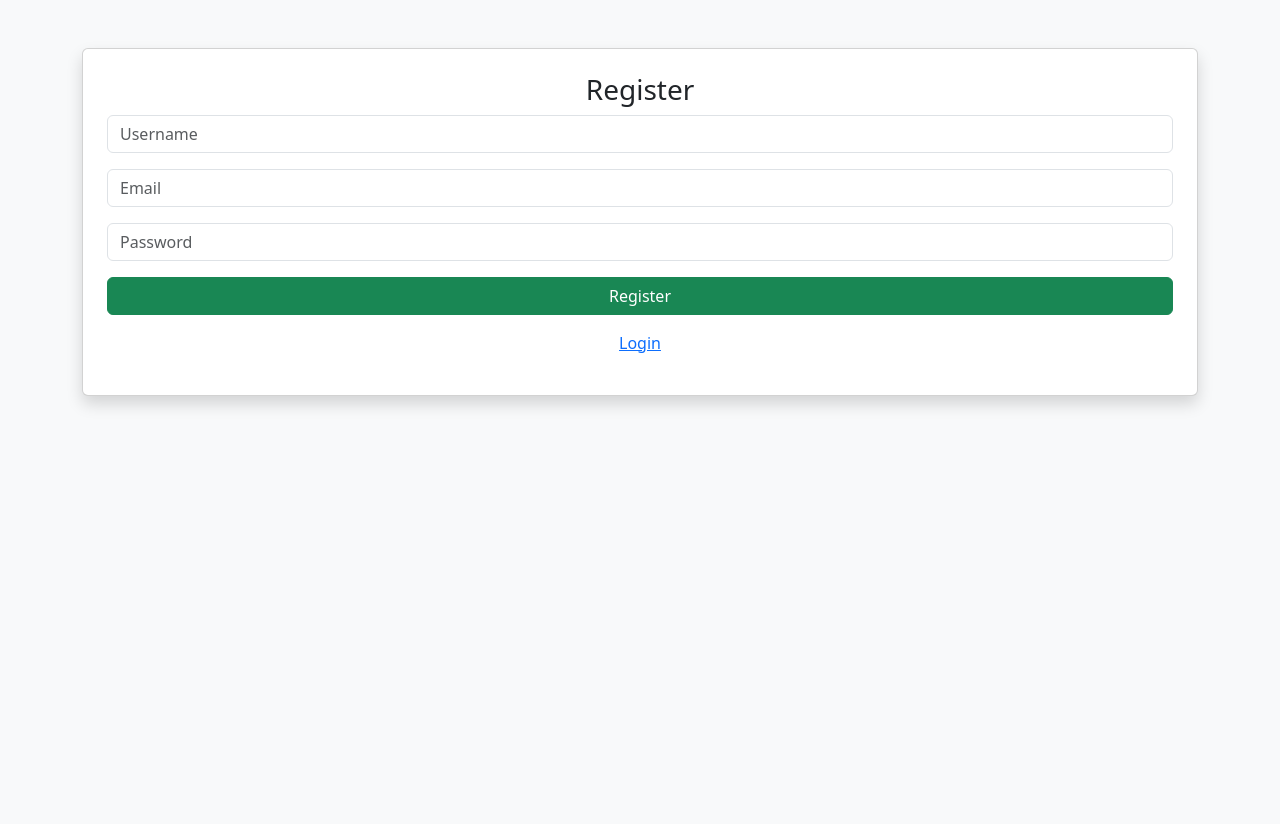
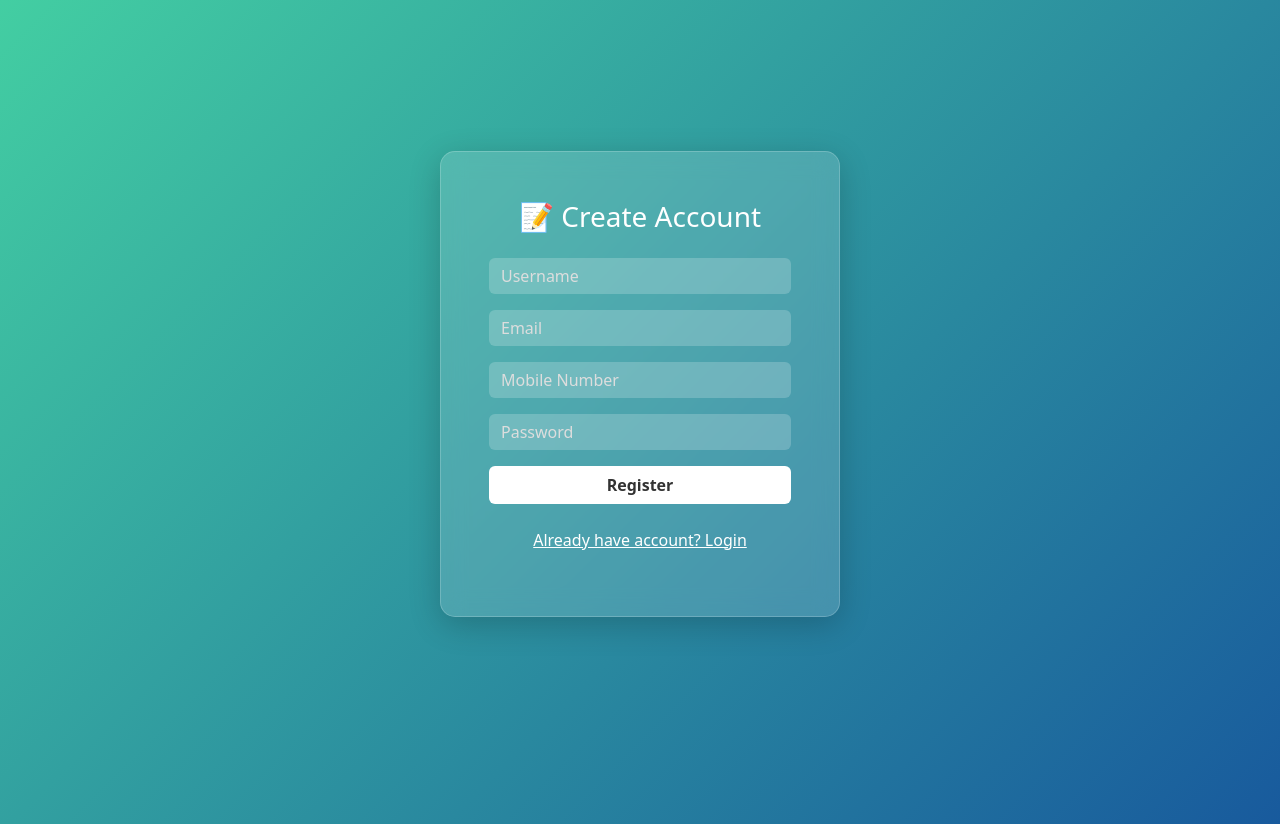
Before and after one commit to iamaniket-python/Aqriculture-Ticket-System-, a Django app: page /register/ in a window 1280 px wide. Before the commit the page ends 407 px from the top, so only its background shows below. Run offline with Django 5.2, Linux system fonts and the light colour scheme.

Commit message:
first commit

```diff
--- a/agriculture/user/templates/Authentication/register.html
+++ b/agriculture/user/templates/Authentication/register.html
@@ -1,45 +1,76 @@
-<!doctype html>
-<html>
-  <head>
-    <title>Register</title>
+{% extends 'Base/base.html' %}
 
-    <link
-      href="https://cdn.jsdelivr.net/npm/bootstrap@5.3.0/dist/css/bootstrap.min.css"
-      rel="stylesheet"
-    />
-  </head>
-  <body class="bg-light">
-    <div class="container mt-5">
-      <div class="card p-4 shadow">
-        <h3 class="text-center">Register</h3>
+{% block title %}Register{% endblock %}
+
+{% block content %}
+
+<style>
+body {
+    background: linear-gradient(135deg, #43cea2, #185a9d);
+    min-height: 100vh;
+}
+
+/* Glass effect */
+.glass-card {
+    backdrop-filter: blur(12px);
+    background: rgba(255, 255, 255, 0.15);
+    border-radius: 15px;
+    border: 1px solid rgba(255,255,255,0.2);
+    box-shadow: 0 8px 32px rgba(0,0,0,0.2);
+    color: white;
+}
+
+/* Inputs */
+.glass-input {
+    background: rgba(255,255,255,0.2);
+    border: none;
+    color: white;
+}
+
+.glass-input::placeholder {
+    color: #ddd;
+}
+
+/* Button */
+.btn-custom {
+    background: #ffffff;
+    color: #333;
+    font-weight: bold;
+}
+.btn-custom:hover {
+    background: #f1f1f1;
+}
+</style>
+
+<div class="container d-flex justify-content-center align-items-center" style="height:90vh;">
+    <div class="glass-card p-5" style="width: 400px;">
+
+        <h3 class="text-center mb-4">📝 Create Account</h3>
 
         <form method="POST">
-          {% csrf_token %}
+            {% csrf_token %}
 
-          <input
-            class="form-control mb-3"
-            name="username"
-            placeholder="Username"
-          />
-          <input class="form-control mb-3" name="email" placeholder="Email" />
-          <input
-            class="form-control mb-3"
-            type="password"
-            name="password"
-            placeholder="Password"
-          />
+            <input class="form-control glass-input mb-3" name="username" placeholder="Username">
 
-          <button class="btn btn-success w-100">Register</button>
+            <input class="form-control glass-input mb-3" name="email" placeholder="Email">
+
+            <!-- ✅ NEW MOBILE FIELD -->
+            <input class="form-control glass-input mb-3" name="mobile" placeholder="Mobile Number">
+
+            <input class="form-control glass-input mb-3" type="password" name="password" placeholder="Password">
+
+            <button class="btn btn-custom w-100">Register</button>
         </form>
 
         {% if error %}
-        <p style="color: red">{{ error }}</p>
+        <p class="text-warning mt-2 text-center">{{ error }}</p>
         {% endif %}
 
-        <p class="mt-3 text-center">
-          <a href="{% url 'login' %}">Login</a>
+        <p class="mt-4 text-center">
+            <a href="{% url 'login' %}" class="text-white">Already have account? Login</a>
         </p>
-      </div>
+
     </div>
-  </body>
-</html>
+</div>
+
+{% endblock %}
--- a/agriculture/user/views.py
+++ b/agriculture/user/views.py
@@ -12,6 +12,7 @@ from django.contrib.auth.models import User
 from user.models import Ticket
 from .serializers import RegisterSerializer,LoginSerializer,UserSerializer
 from django.contrib.auth import authenticate
+from .models import Profile
 
 # Create your views here.
 class RegisterView(generics.CreateAPIView):
@@ -66,23 +67,26 @@ def register(request):
         username = request.POST.get("username")
         email = request.POST.get("email")
         password = request.POST.get("password")
+        mobile = request.POST.get("mobile")
 
-        # ✅ check username exists
+        # ✅ validations
         if User.objects.filter(username=username).exists():
-            return render(request, 'Authentication/register.html', {
-                "error": "Username already exists"
-            })
+            return render(request, 'Authentication/register.html', {"error": "Username already exists"})
 
-        # ✅ check email exists
         if User.objects.filter(email=email).exists():
-            return render(request, 'Authentication/register.html', {
-                "error": "Email already exists"
-            })
+            return render(request, 'Authentication/register.html', {"error": "Email already exists"})
 
-        User.objects.create_user(
+        # ✅ create user (NO mobile here)
+        user = User.objects.create_user(
             username=username,
             email=email,
             password=password
+        )
+
+        # ✅ create profile with mobile
+        Profile.objects.create(
+            user=user,
+            mobile=mobile
         )
 
         return redirect('login')
@@ -167,8 +171,8 @@ def profile(request):
     page_obj = paginator.get_page(page_number)
 
     return render(request, 'UserProfile/profile.html', {
-        "page_obj": page_obj,
-        "search_query": search_query,
+        # "page_obj": page_obj,
+        # "search_query": search_query,
         "tickets": tickets,
         "user": user
 
```
Also changed, not shown: agriculture/user/models.py (+8 -0 lines), agriculture/user/templates/Authentication/login.html (+81 -9 lines), agriculture/db.sqlite3, agriculture/user/migrations/0002_profile.py (added).
